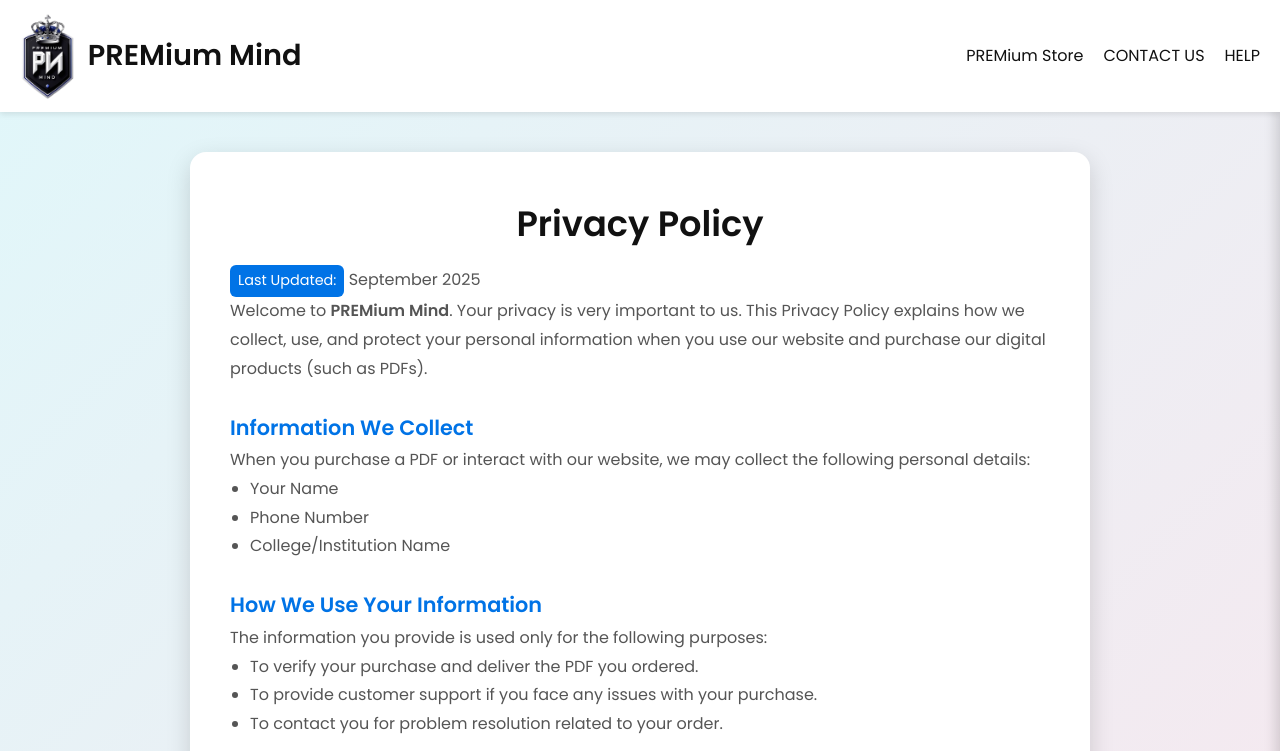
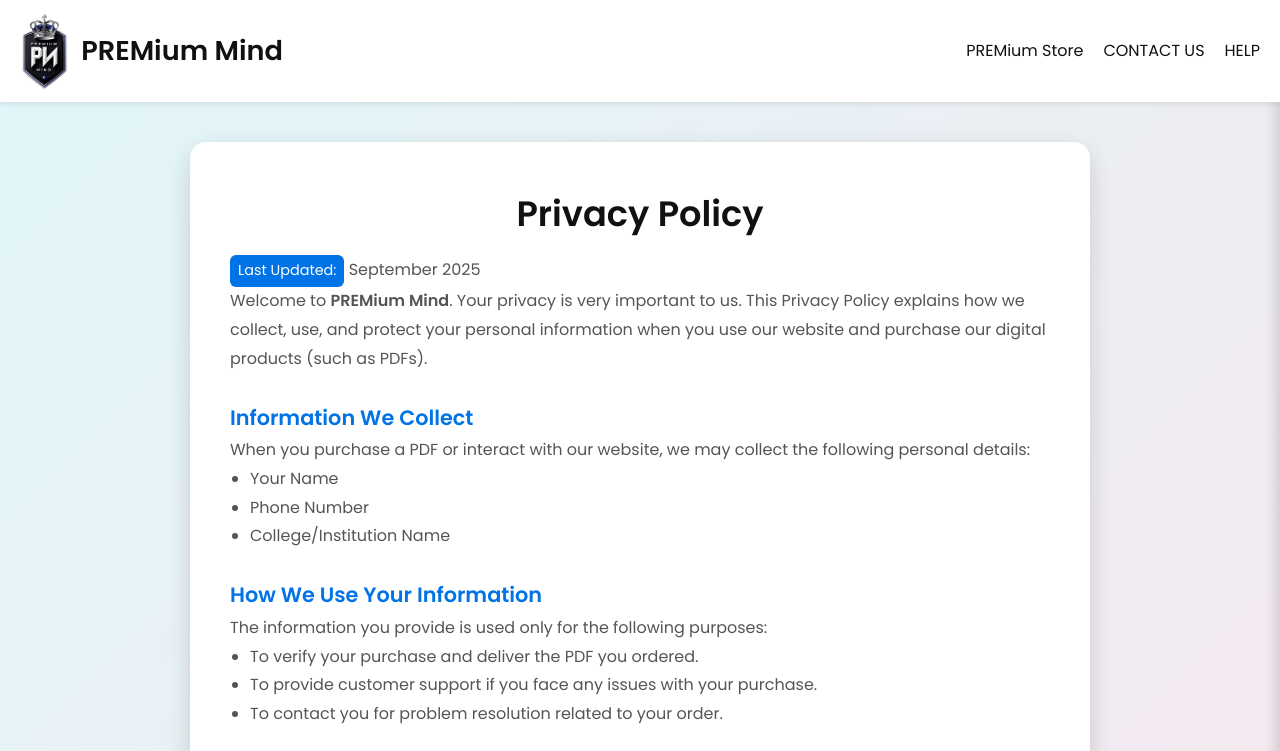
Before and after one commit to its-prem/PDF-SALE-PAGE, a plain HTML site: page privacy.html in a window 1280 px wide. Shown: the top 751 px of the page. Drawn offline with Linux system fonts and the light colour scheme.

Commit message:
change nav

```diff
--- a/privacy.html
+++ b/privacy.html
@@ -40,12 +40,12 @@
     }
 
     .logo-image {
-      height: 88px;
+      height: 78px;
       margin-right: 10px;
     }
 
     .logo-text {
-      font-size: 1.8rem;
+      font-size: 1.7rem;
       font-weight: 600;
       color: #111;
     }
```
